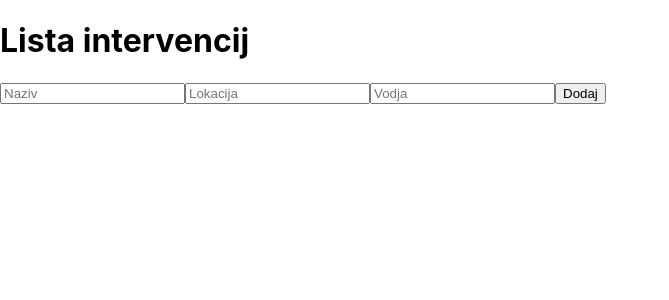
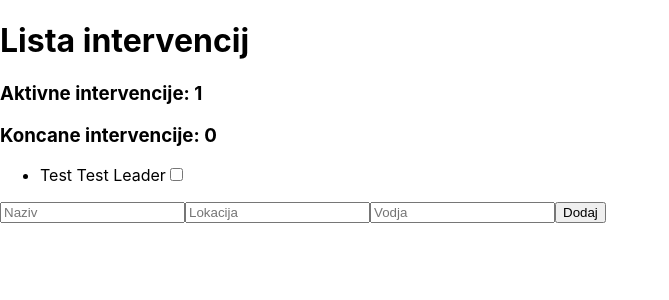
Before and after one commit to febo99/projekt-inova, a React (Create React App) app: page / in a window 1280 px wide. Shown: the top 300 px of the page, without its empty margins (0-669 px from the left). Built offline with nearby package versions, Linux system fonts and the light colour scheme.

Commit message:
Added InfoHeader for basic informations

```diff
--- a/src/App.tsx
+++ b/src/App.tsx
@@ -5,6 +5,7 @@ import {observer} from 'mobx-react-lite';
 import StoreProvider from './StoreProvider';
 import ObservableInterventionsList from './components/ObservableInterventionsList/ObservableInterventionsList';
 import InterventionForm from './components/InterventionForm/InterventionForm';
+import InfoHeader from './components/InfoHeader/InfoHeader';
 // import {observable} from 'mobx';
 // import {useState} from 'react';
 
@@ -12,7 +13,7 @@ import InterventionForm from './components/InterventionForm/InterventionForm';
 const App = observer(() => {
   return (
     <StoreProvider>
-      <h1>Lista intervencij</h1>
+      <InfoHeader></InfoHeader>
       <ObservableInterventionsList></ObservableInterventionsList>
       <InterventionForm></InterventionForm>
     </StoreProvider>
--- a/src/StoreProvider.tsx
+++ b/src/StoreProvider.tsx
@@ -10,8 +10,17 @@ const StoreProvider = (children:any) =>{
     addIntervention: (intervention:Intervetion) =>{
       store.interventions.push(intervention);
     },
+    completeIntervention: (intervention:Intervetion) => {
+      intervention.completed = !intervention.completed;
+    },
+    get numberOfActiveInterventions() {
+      return store.interventions.filter((item) => !item.completed).length;
+    },
+    get numberOfCompletedInterventions() {
+      return store.interventions.filter((item) => item.completed).length;
+    },
   }));
-  //   store.addIntervention({name: 'Test', location: 'Test', leader: 'Leader', completed: false});
+  store.addIntervention({name: 'Test', location: 'Test', leader: 'Leader', completed: false});
   return (
     <InterventionsContext.Provider value={store}>{children.children}</InterventionsContext.Provider>
   );
--- /dev/null
+++ b/src/components/InfoHeader/IInfoHeaderProps.ts
@@ -0,0 +1 @@
+export interface IInfoHeaderProps {}
--- /dev/null
+++ b/src/components/InfoHeader/InfoHeader.module.scss
@@ -0,0 +1,3 @@
+.infoHeader {
+  display: block;
+}
--- /dev/null
+++ b/src/components/InfoHeader/InfoHeader.tsx
@@ -0,0 +1,18 @@
+import {useObserver} from 'mobx-react-lite';
+import * as React from 'react';
+import InterventionsContext from '../../InterventionsContext';
+import {IInfoHeaderProps} from './IInfoHeaderProps';
+
+const InfoHeader: React.SFC<IInfoHeaderProps> = (props) => {
+  const store = React.useContext(InterventionsContext);
+
+  return useObserver(() =>(
+    <div>
+      <h1>Lista intervencij</h1>
+      <h3>Aktivne intervencije: {store?.numberOfActiveInterventions}</h3>
+      <h3>Koncane intervencije: {store?.numberOfCompletedInterventions}</h3>
+    </div>
+  ));
+};
+
+export default InfoHeader;
--- a/src/components/ObservableInterventionsList/ObservableInterventionsList.tsx
+++ b/src/components/ObservableInterventionsList/ObservableInterventionsList.tsx
@@ -8,7 +8,10 @@ const ObservableInterventionsList: React.SFC<IObservableInterventionsListProps>
   const store:StoreInterface|null = React.useContext(InterventionsContext);
   return useObserver(() =>(
     <ul>
-      {store?.interventions.map((a, i) => (<li key={i}>{a.name} {a.location} {a.leader}</li>))}
+      {store?.interventions.map((a, i) => (
+        <li key={i}>{a.name} {a.location} {a.leader}
+          <input type='checkbox' onChange={() => store.completeIntervention(a)}></input></li>
+      ))}
     </ul>
   ));
 };
--- a/src/interfaces.tsx
+++ b/src/interfaces.tsx
@@ -6,5 +6,8 @@ export interface Intervetion{
 };;
 export interface StoreInterface{
     interventions:Intervetion[],
-    addIntervention:Function
+    addIntervention:Function,
+    completeIntervention:Function,
+    numberOfActiveInterventions:Number,
+    numberOfCompletedInterventions:Number
 };;
```
Also changed, not shown: src/components/InfoHeader/InfoHeader.module.scss.ts (added, +8 -0 lines).
